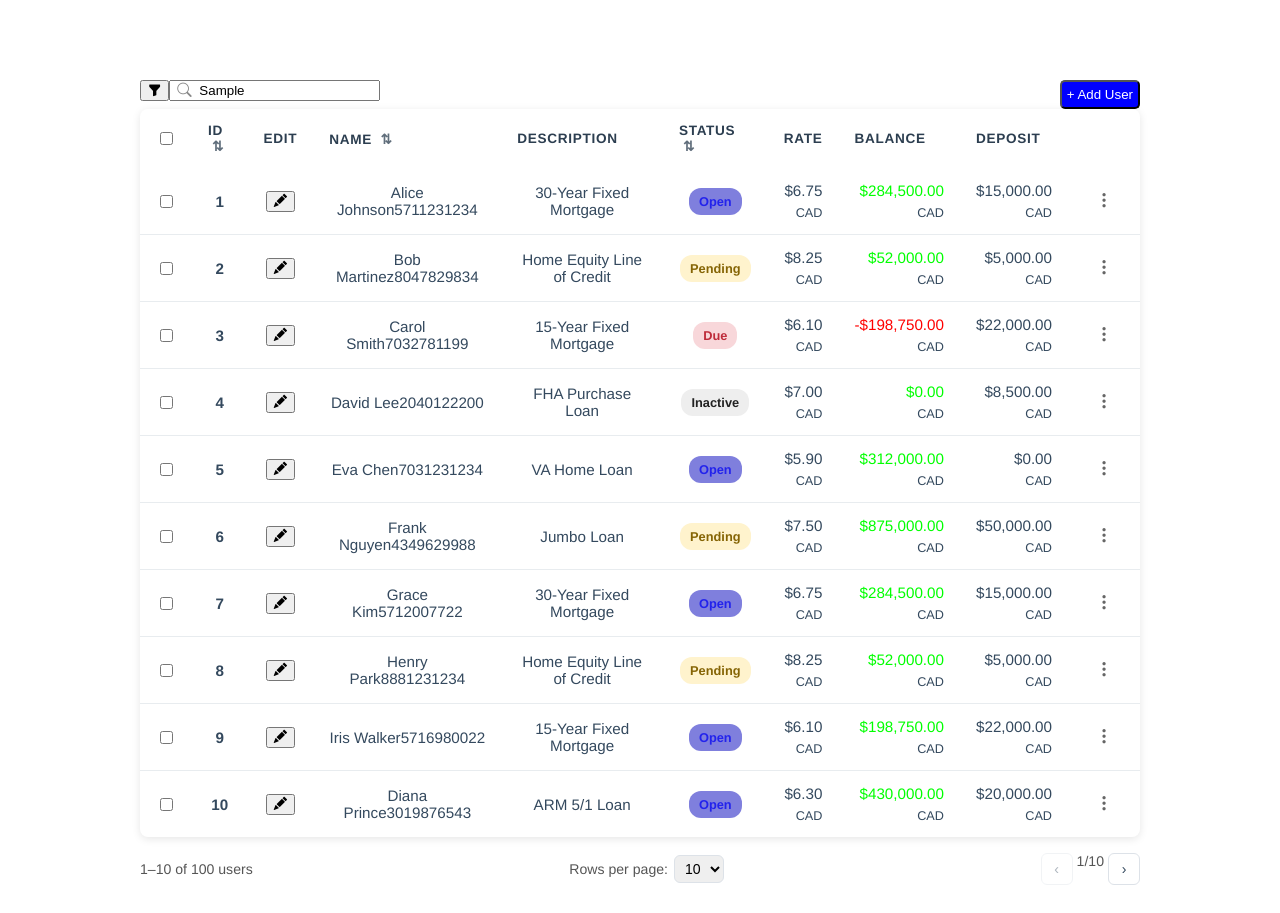
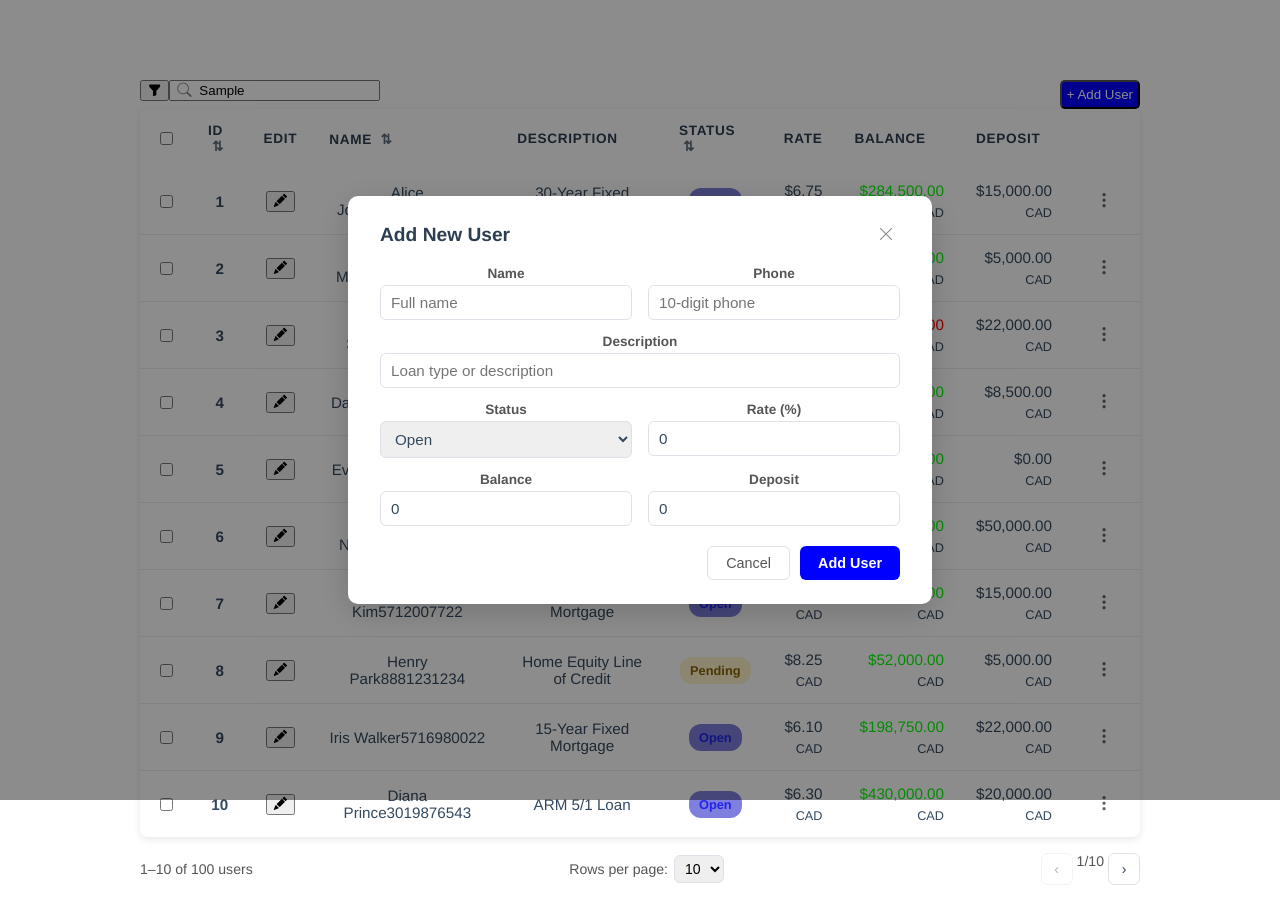
Before and after one commit to tolley/lendingpad-web-ui-engineer, a Vue app in the folder lendingpad/: page /#/ in a window 1280 px wide. Both pictures are taken after typing "Sample" into the empty fields and a click on the button "+ Add User". Built offline with nearby package versions, Linux system fonts and the light colour scheme.

Commit message:
Implemented an Add User modal dialogue and plugged it into the add user button

```diff
--- a/lendingpad/package.json
+++ b/lendingpad/package.json
@@ -43,6 +43,7 @@
     "node-notifier": "^5.1.2",
     "optimize-css-assets-webpack-plugin": "^3.2.0",
     "ora": "^1.2.0",
+    "playwright": "^1.60.0",
     "portfinder": "^1.0.13",
     "postcss-import": "^11.0.0",
     "postcss-loader": "^2.0.8",
--- a/lendingpad/src/components/UserTable.vue
+++ b/lendingpad/src/components/UserTable.vue
@@ -8,7 +8,7 @@
         <i class="bi bi-search search-icon"></i>
         <input type="text" placeholder="Search" v-model="searchQuery" />
       </div>
-      <button class="add_new_user">
+      <button class="add_new_user" @click="openAddUserModal">
         + Add User
       </button>
     </div>
@@ -104,6 +104,54 @@
       </tbody>
     </table>
 
+    <!-- Add User Modal -->
+    <div v-if="showAddUserModal" class="modal-overlay" @click.self="closeAddUserModal">
+      <div class="modal">
+        <div class="modal-header">
+          <h2>Add New User</h2>
+          <button class="modal-close" @click="closeAddUserModal"><i class="bi bi-x-lg"></i></button>
+        </div>
+        <form class="modal-form" @submit.prevent="submitNewUser">
+          <div class="form-row">
+            <label>Name
+              <input v-model="newUser.name" type="text" required placeholder="Full name" />
+            </label>
+            <label>Phone
+              <input v-model="newUser.phone" type="tel" placeholder="10-digit phone" />
+            </label>
+          </div>
+          <label>Description
+            <input v-model="newUser.description" type="text" placeholder="Loan type or description" />
+          </label>
+          <div class="form-row">
+            <label>Status
+              <select v-model="newUser.status" required>
+                <option value="open">Open</option>
+                <option value="pending">Pending</option>
+                <option value="due">Due</option>
+                <option value="inactive">Inactive</option>
+              </select>
+            </label>
+            <label>Rate (%)
+              <input v-model.number="newUser.rate" type="number" step="0.01" min="0" placeholder="0.00" />
+            </label>
+          </div>
+          <div class="form-row">
+            <label>Balance
+              <input v-model.number="newUser.balance" type="number" step="0.01" placeholder="0.00" />
+            </label>
+            <label>Deposit
+              <input v-model.number="newUser.deposit" type="number" step="0.01" min="0" placeholder="0.00" />
+            </label>
+          </div>
+          <div class="modal-actions">
+            <button type="button" class="btn-cancel" @click="closeAddUserModal">Cancel</button>
+            <button type="submit" class="btn-submit">Add User</button>
+          </div>
+        </form>
+      </div>
+    </div>
+
     <div class="pagination">
       <div class="pagination-info">
         {{ rangeStart }}–{{ rangeEnd }} of {{ sortedUsers.length }} users
@@ -152,6 +200,8 @@ export default {
       searchQuery: '',
       activeSearch: '',
       users,
+      showAddUserModal: false,
+      newUser: { name: '', phone: '', description: '', status: 'open', rate: 0, balance: 0, deposit: 0 },
     };
   },
 
@@ -252,6 +302,18 @@ export default {
     },
     handleAction(action, user) {
       this.closeMenu();
+    },
+    openAddUserModal() {
+      this.newUser = { name: '', phone: '', description: '', status: 'open', rate: 0, balance: 0, deposit: 0 };
+      this.showAddUserModal = true;
+    },
+    closeAddUserModal() {
+      this.showAddUserModal = false;
+    },
+    submitNewUser() {
+      const nextId = this.users.length > 0 ? Math.max(...this.users.map(u => parseInt(u.id))) + 1 : 1;
+      this.users.push({ ...this.newUser, id: nextId });
+      this.closeAddUserModal();
     },
   },
 };
@@ -526,6 +588,122 @@ div#user-table-filters {
   }
 }
 
+.modal-overlay {
+  position: fixed;
+  inset: 0;
+  background: rgba(0, 0, 0, 0.45);
+  display: flex;
+  align-items: center;
+  justify-content: center;
+  z-index: 200;
+}
+
+.modal {
+  background: #fff;
+  border-radius: 10px;
+  box-shadow: 0 8px 32px rgba(0, 0, 0, 0.18);
+  width: 520px;
+  max-width: 95vw;
+  padding: 28px 32px 24px;
+}
+
+.modal-header {
+  display: flex;
+  align-items: center;
+  justify-content: space-between;
+  margin-bottom: 20px;
+
+  h2 {
+    font-size: 1.2rem;
+    font-weight: 700;
+    color: #2c3e50;
+    margin: 0;
+  }
+
+  .modal-close {
+    background: none;
+    border: none;
+    cursor: pointer;
+    font-size: 1rem;
+    color: #888;
+
+    &:hover {
+      color: #333;
+    }
+  }
+}
+
+.modal-form {
+  display: flex;
+  flex-direction: column;
+  gap: 14px;
+
+  label {
+    display: flex;
+    flex-direction: column;
+    gap: 4px;
+    font-size: 0.85rem;
+    font-weight: 600;
+    color: #555;
+    flex: 1;
+
+    input, select {
+      padding: 8px 10px;
+      border: 1px solid #dde2e8;
+      border-radius: 6px;
+      font-size: 0.95rem;
+      color: #34495e;
+      outline: none;
+
+      &:focus {
+        border-color: #00F;
+        box-shadow: 0 0 0 2px rgba(0, 0, 255, 0.1);
+      }
+    }
+  }
+}
+
+.form-row {
+  display: flex;
+  gap: 16px;
+}
+
+.modal-actions {
+  display: flex;
+  justify-content: flex-end;
+  gap: 10px;
+  margin-top: 6px;
+
+  .btn-cancel {
+    padding: 8px 18px;
+    border: 1px solid #dde2e8;
+    background: #fff;
+    border-radius: 6px;
+    cursor: pointer;
+    font-size: 0.9rem;
+    color: #555;
+
+    &:hover {
+      background: #f5f7fa;
+    }
+  }
+
+  .btn-submit {
+    padding: 8px 18px;
+    background: #00F;
+    color: #fff;
+    border: none;
+    border-radius: 6px;
+    cursor: pointer;
+    font-size: 0.9rem;
+    font-weight: 600;
+
+    &:hover {
+      background: #0000cc;
+    }
+  }
+}
+
 .pagination-size label {
   display: flex;
   align-items: center;
```
Also changed, not shown: 1 other file (tests, documents, lock files or other folders).
